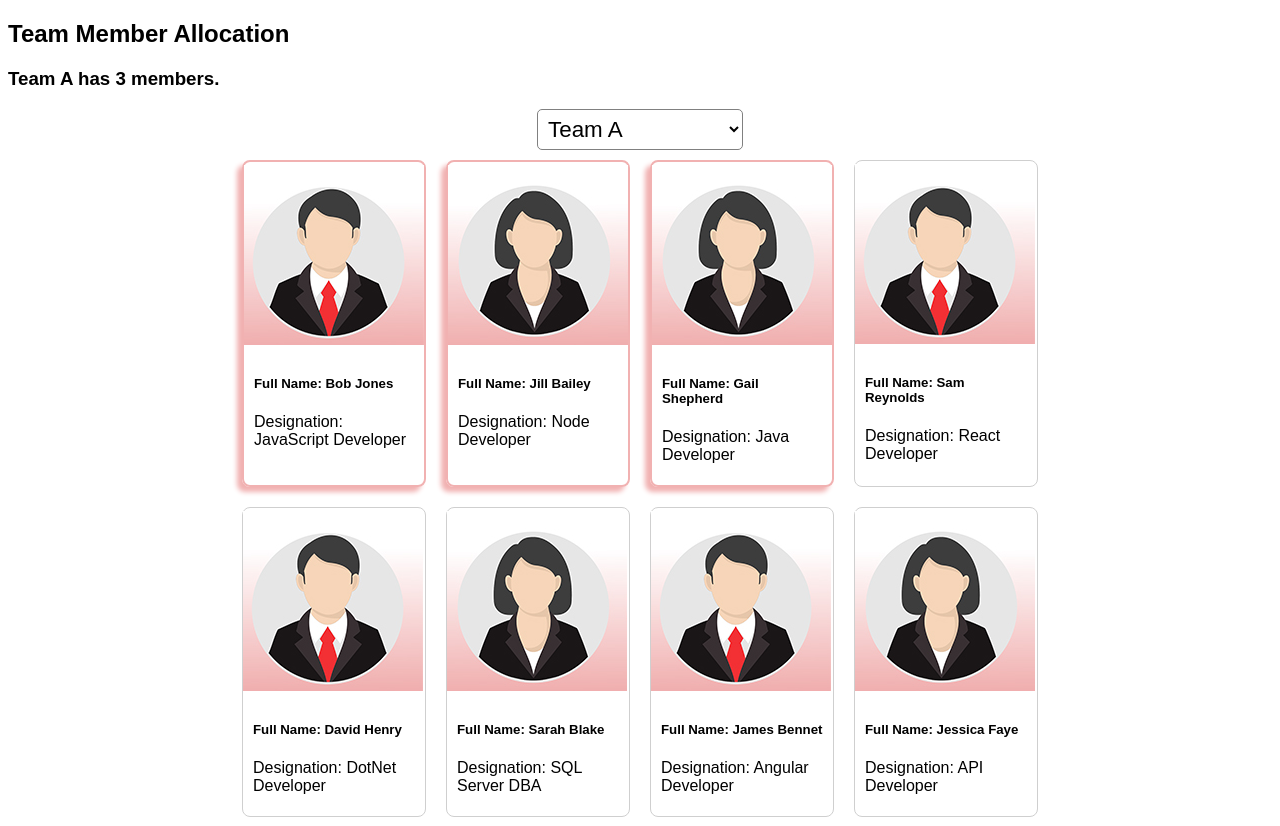
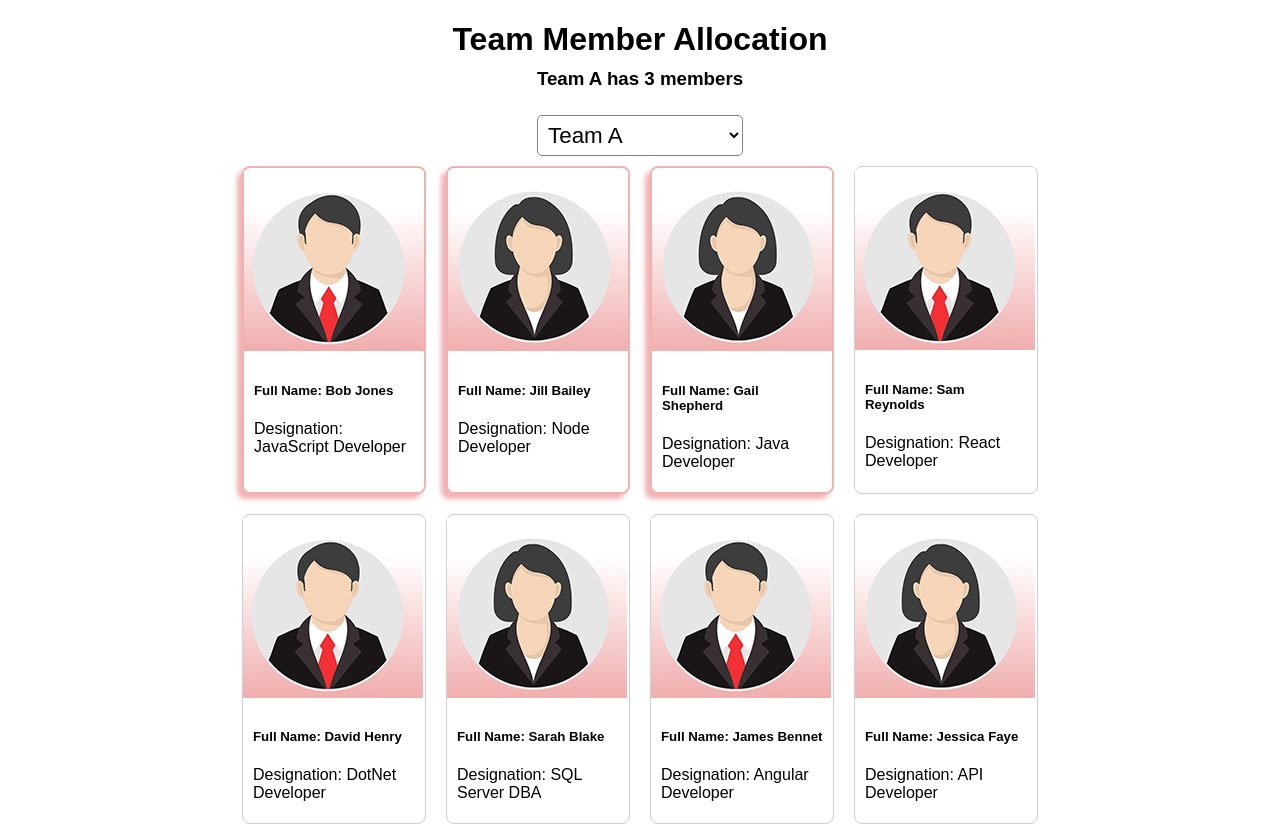
Before and after one commit to muacelle/team-allocation, a React (Vite) app: page / in a window 1280 px wide. Shown: the top 826 px of the page. Built offline with nearby package versions, Linux system fonts and the light colour scheme.

Commit message:
local storage handling

```diff
--- a/src/App.css
+++ b/src/App.css
@@ -1,6 +1,10 @@
 * {
     font-family: Arial, Helvetica, sans-serif;
     box-sizing: border-box;
+}
+
+.header {
+    text-align: center;
 }
 
 .container {
@@ -8,6 +12,7 @@
     flex-wrap: wrap;
     justify-content: center;
     width: 80%;
+    max-width: 1000px;
     margin: 0 auto;
 }
 
@@ -46,3 +51,11 @@ select {
 .card-info {
     padding: 5px 10px;
 }
+
+h1 {
+    margin-bottom: 0;
+}
+
+h3 {
+    margin: 10px auto 25px
+}
--- a/src/App.jsx
+++ b/src/App.jsx
@@ -1,13 +1,13 @@
 import './App.css'
-import { useState } from 'react'
+import { useState, useEffect } from 'react'
 import Employees from './components/Employees'
 import Header from './components/Header'
 
 function App() {
 
-  const [selectedTeam, setTeam] = useState('Team A')
+  const [selectedTeam, setTeam] = useState(JSON.parse(localStorage.getItem('selectedTeam')) || 'Team A')
 
-  const [employees, setEmployees] = useState([
+  const [employees, setEmployees] = useState(JSON.parse(localStorage.getItem('employeeList')) || [
       {
           id: 1,
           fullName: "Bob Jones",
@@ -96,6 +96,14 @@ function App() {
 
   let teamMemberCount = (employees.filter((emp) => emp.teamName === selectedTeam)).length
 
+  useEffect(() => {
+    localStorage.setItem('employeeList', JSON.stringify(employees))
+  }, [employees])
+
+  useEffect(() => {
+    localStorage.setItem('selectedTeam', JSON.stringify(selectedTeam))
+  }, [selectedTeam])
+
   function handleTeamChange(event) {
       setTeam(event.target.value)
   }
--- a/src/components/Employees.jsx
+++ b/src/components/Employees.jsx
@@ -17,7 +17,7 @@ const Employees = ({employees, selectedTeam, handleEmployeeClick, handleTeamChan
 
             {
                 employees.map((emp) => (
-                    <div className={(emp.teamName === selectedTeam ? 'member' : 'notMember')} id={emp.id} onClick={handleEmployeeClick}>
+                    <div key={emp.id} className={(emp.teamName === selectedTeam ? 'member' : 'notMember')} id={emp.id} onClick={handleEmployeeClick}>
                         {(emp.gender === 'male') ? <img src={maleProfile}/> : <img src={femaleProfile}/>}
                         <div className='card-info'>
                             <h5>Full Name: {emp.fullName}</h5>
--- a/src/components/Header.jsx
+++ b/src/components/Header.jsx
@@ -1,9 +1,9 @@
 const Header = ({selectedTeam, teamMemberCount}) => {
 
     return (
-        <header>
-            <h2>Team Member Allocation</h2>
-            <h3>{selectedTeam} has {teamMemberCount} members.</h3>
+        <header className='header'>
+            <h1>Team Member Allocation</h1>
+            <h3>{selectedTeam} has {teamMemberCount} members</h3>
         </header>
     )
 
```
